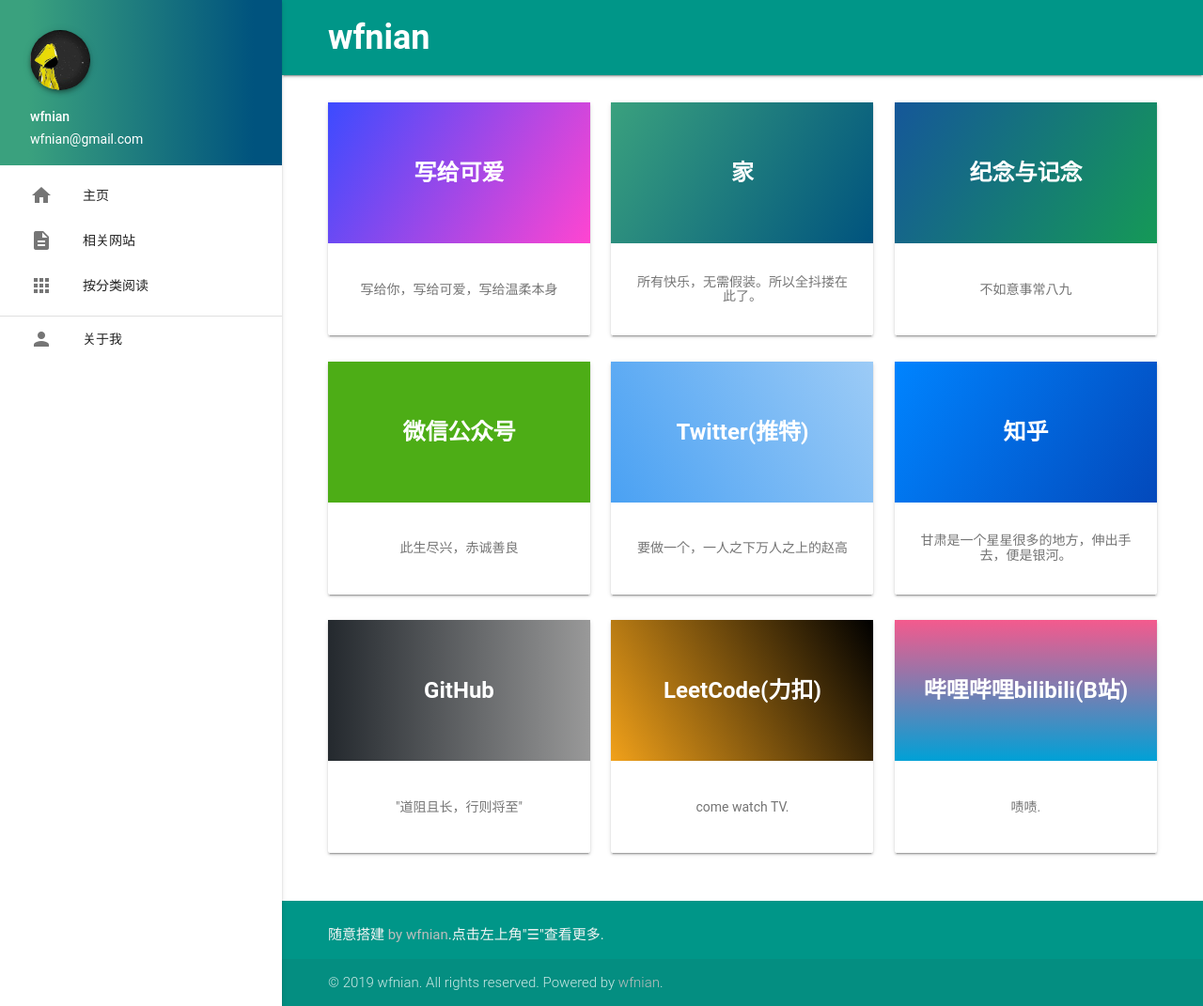
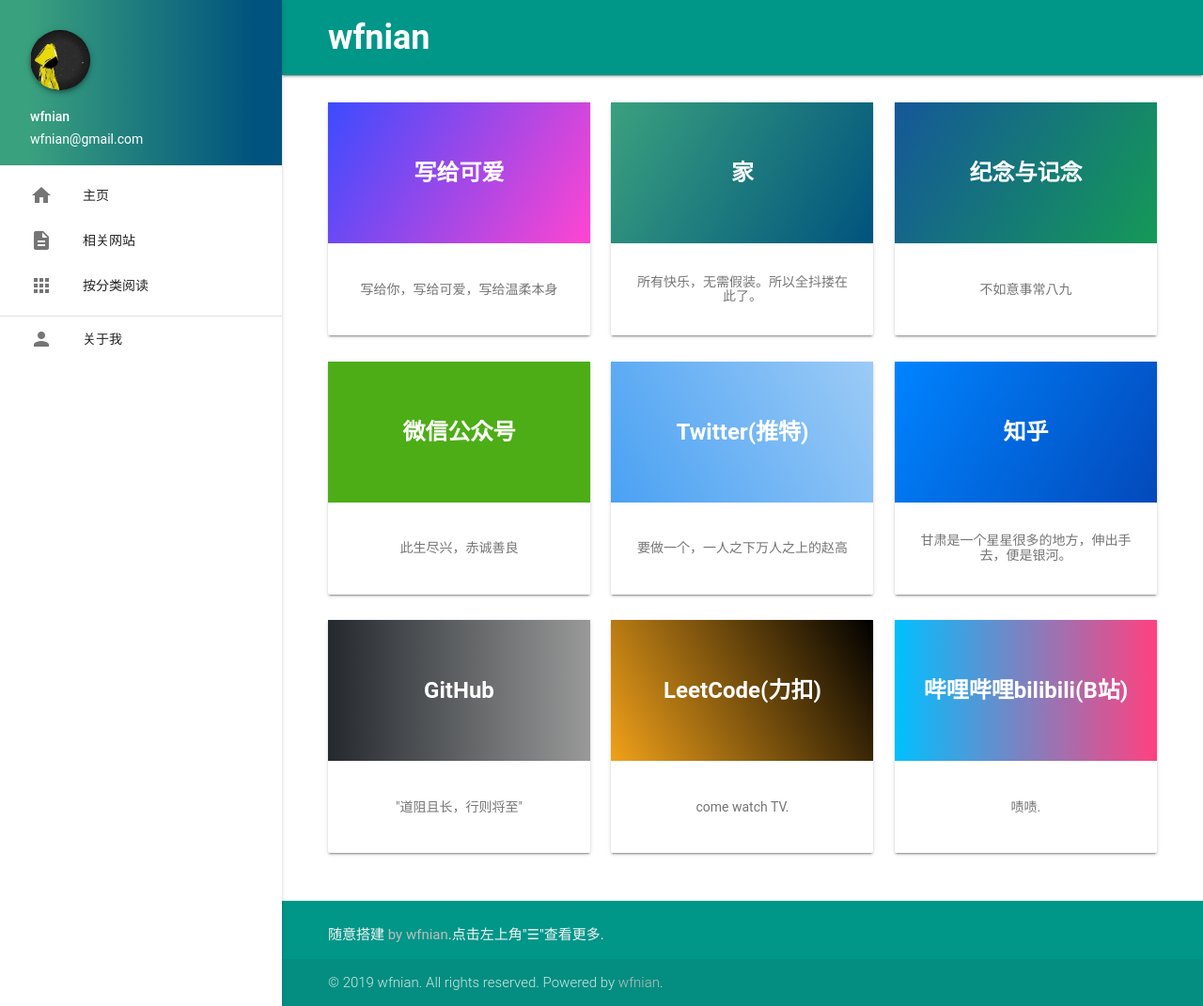
Before and after one commit to wfnian6/blogwfnian.github.io, a Jekyll site: the page built from projects.md, in a window 1280 px wide and 1071 px high. Shown: the whole window at 94% size. Built offline with Jekyll 4.4.1, drawn with Linux system fonts in a browser that asks for light colours; nearby versions of some CDN libraries; comment, search, counter and statistics services are not loaded.

Commit message:
Update projects.html

```diff
--- a/_includes/projects.html
+++ b/_includes/projects.html
@@ -129,7 +129,7 @@
       <!-- <i class="material-icons waves-effect waves-block waves-light">more_vert</i> -->
 
       <a class="card-title center-align valign-wrapper" href="https://space.bilibili.com/279947937" target="_blank"
-        style="background-image: linear-gradient(0deg, #00a1d6, #f45a8d)">哔哩哔哩bilibili(B站)</a>
+        style="background-image: linear-gradient(90deg, #00c0ff, #ff4180)">哔哩哔哩bilibili(B站)</a>
     </div>
     <div class="card-content valign-wrapper center-align activator">
       <span class="activator grey-text text-darken-1">啧啧.</span>
```
